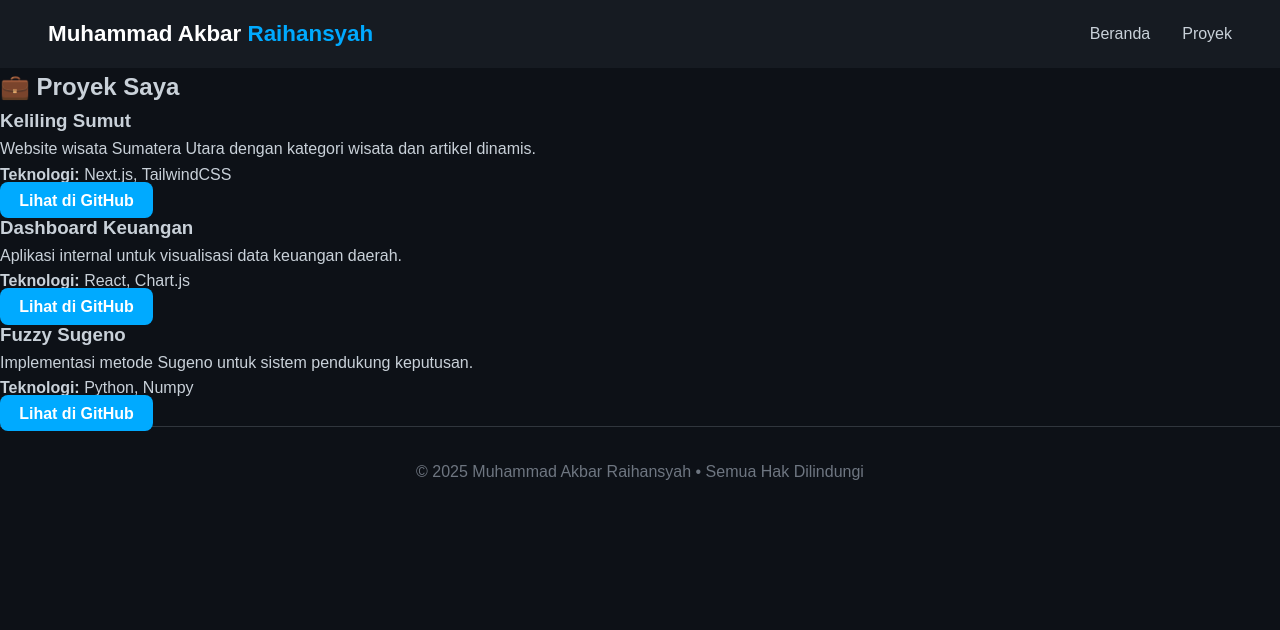
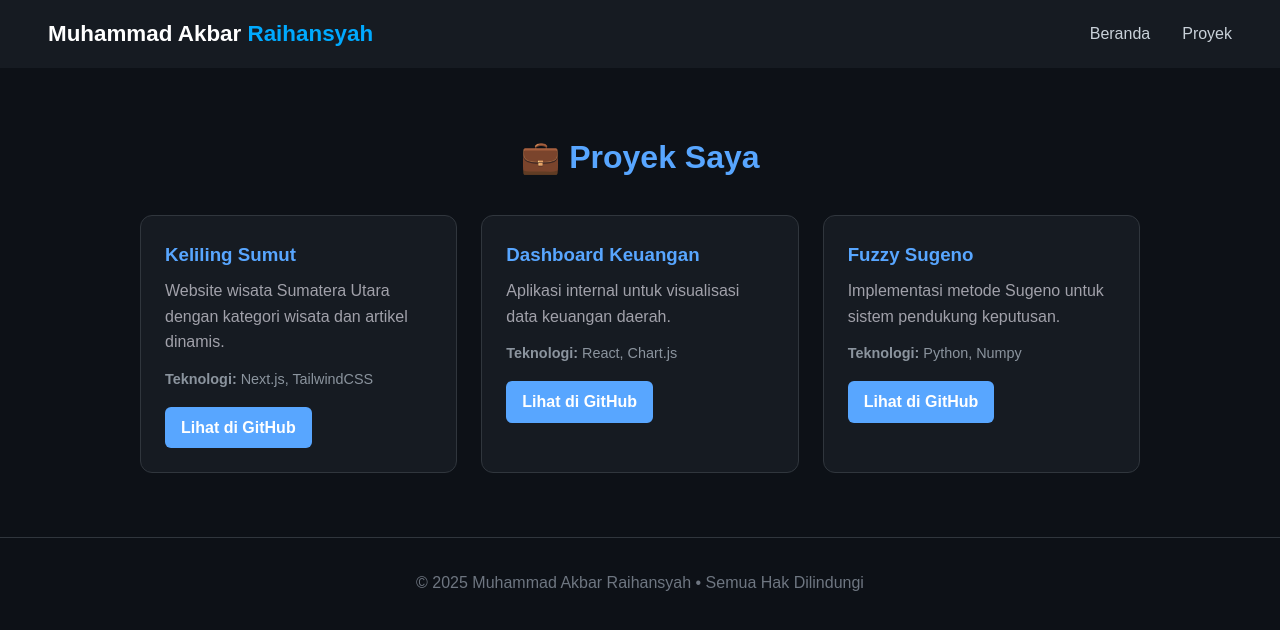
Before and after one commit to akbar33949/Portofolio, a plain HTML site: page projects.html in a window 1280 px wide. Drawn offline with Linux system fonts and the light colour scheme.

Commit message:
pembaruan lagi

```diff
--- a/style.css
+++ b/style.css
@@ -142,3 +142,67 @@ footer {
   opacity: 1;
   transform: translateY(0);
 }
+
+/* Section Proyek */
+.projects {
+  padding: 4rem 2rem;
+  text-align: center;
+}
+
+.projects h2 {
+  color: #58a6ff;
+  font-size: 2rem;
+  margin-bottom: 2rem;
+}
+
+.project-grid {
+  display: grid;
+  grid-template-columns: repeat(auto-fit, minmax(280px, 1fr));
+  gap: 1.5rem;
+  max-width: 1000px;
+  margin: 0 auto;
+}
+
+.project-card {
+  background-color: #161b22;
+  border: 1px solid #30363d;
+  border-radius: 12px;
+  padding: 1.5rem;
+  text-align: left;
+  transition: transform 0.3s ease, box-shadow 0.3s ease;
+}
+
+.project-card:hover {
+  transform: translateY(-6px);
+  box-shadow: 0 4px 12px rgba(0, 0, 0, 0.4);
+}
+
+.project-card h3 {
+  color: #58a6ff;
+  margin-bottom: 0.5rem;
+}
+
+.project-card p {
+  color: #a1a1aa;
+  margin-bottom: 0.8rem;
+}
+
+.project-card .tech {
+  font-size: 0.9rem;
+  color: #8b949e;
+  margin-bottom: 1rem;
+}
+
+.project-card .btn {
+  display: inline-block;
+  background-color: #58a6ff;
+  color: #fff;
+  padding: 0.5rem 1rem;
+  border-radius: 6px;
+  text-decoration: none;
+  transition: background 0.3s ease;
+}
+
+.project-card .btn:hover {
+  background-color: #0090dd;
+}
```
Also changed, not shown: index.html (+1 -1 lines).
